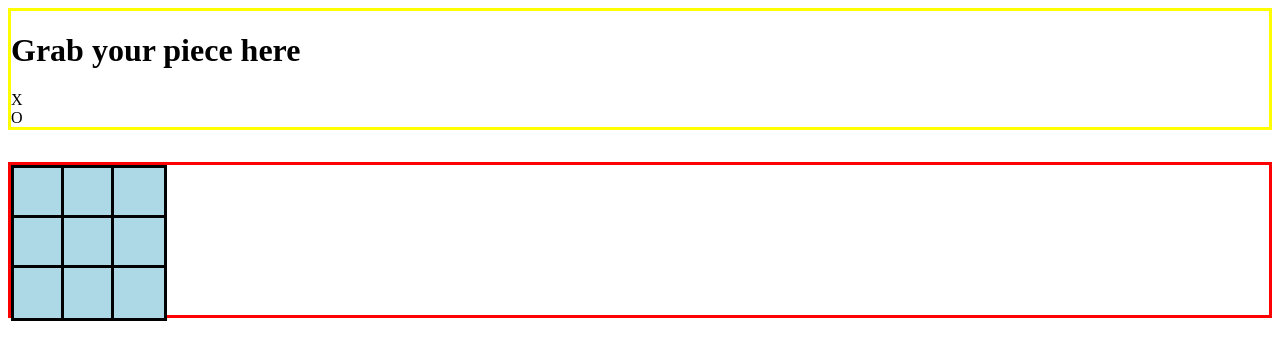
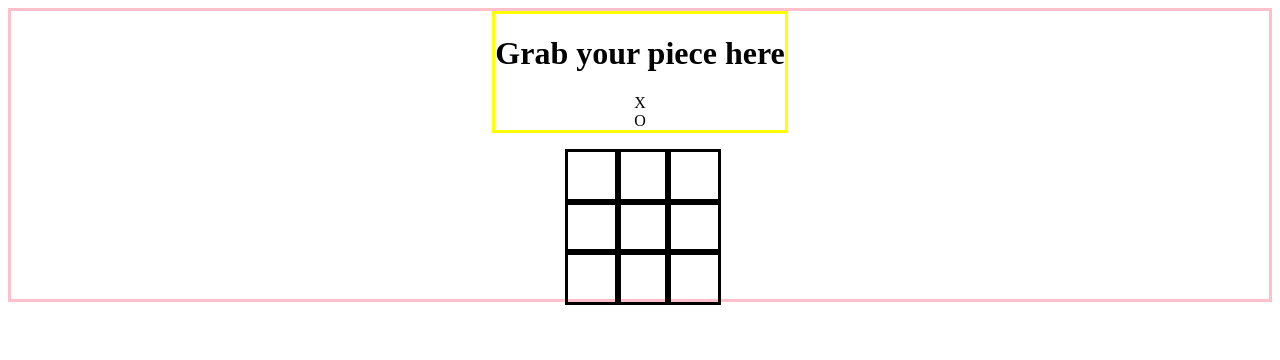
Before and after one commit to RussellShire/noughts-and-crosses, a Vue app: page / in a window 1280 px wide. Shown: the top 360 px of the page. Built offline with nearby package versions, Linux system fonts and the light colour scheme.

Commit message:
Add styling

```diff
--- a/src/App.vue
+++ b/src/App.vue
@@ -244,6 +244,7 @@
 </script>
 
 <template>
+    <div class="container">
         <div class="piece-container">
             <h1>Grab your piece here</h1>
             <div
@@ -256,9 +257,7 @@
                 {{ item.title }}
             </div>
         </div>
-    <div class="message" v-if="message">{{ message }}
-        <div>X</div>
-    </div>
+
         <div class="grid-container">
             <div v-for="n in 9">
                 <div
@@ -278,24 +277,42 @@
                 </div>
             </div>
         </div>
+
+        <div v-if="message" class="message-box">
+            <div class="message">{{ message }} X</div>
+        </div>
+
+    </div>
 </template>
 
 <style>
+.container {
+    display: flex;
+    flex-direction: column;
+    align-items: center;
+    border: solid pink;
+}
+
 .piece-container {
     border: solid yellow;
-    margin-bottom: 2rem;
+
+    margin-bottom: 1rem;
+    display: flex;
+    flex-direction: column;
+    align-items: center;
 }
 
 .grid-container {
+    /* border: solid red; */
+
     display: grid;
     grid-template-columns: repeat(3, 50px);
     grid-template-rows: repeat(3, 50px);
-    border: solid red;
 }
 
 .grid-square {
     border: solid;
-    background-color: lightblue;
+    /* background-color: lightblue; */
     min-height: 50px;
     min-width: 50px;
     display: flex;
@@ -304,13 +321,17 @@
     grid-area: square;
 }
 
+.message-box {
+    display: flex;
+    margin: 1rem;
+}
+
 .message {
+    margin: auto;
     border: solid;
     border-radius: 0.5rem;
-    display: flex;
     gap: 0.5rem;
     padding: 0.5rem;
-    margin: auto;
 }
 
 /* .drag-el{
```
Lines whose indentation alone changed are shown as unchanged.
